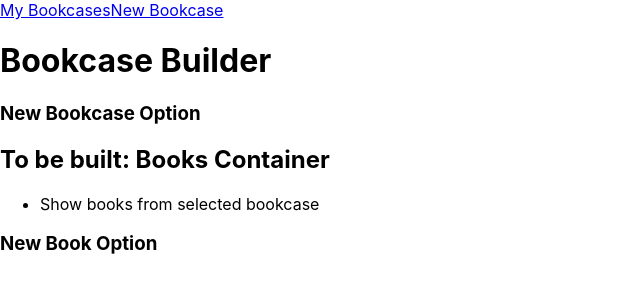
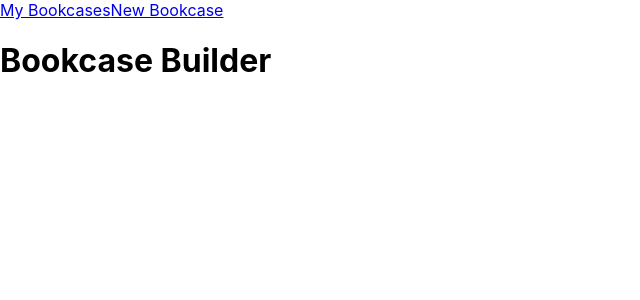
Before and after one commit to RachelWyatt/bookcase-client, a React (Create React App) app: page / in a window 1280 px wide. Shown: the top 300 px of the page, without its empty margins (0-640 px from the left). Built offline with nearby package versions, Linux system fonts and the light colour scheme; no server answers.

Commit message:
update App.js notes

```diff
--- a/src/App.js
+++ b/src/App.js
@@ -19,12 +19,6 @@ class App extends React.Component {
           <h1> Bookcase Builder </h1>
           < BookcasesContainer />
           <Route exact path= '/bookcases/new' component={ NewBookcase }/>
-            <h3> New Bookcase Option </h3>
-            <h2> To be built: Books Container </h2>
-              <ul>
-                <li>Show books from selected bookcase</li>
-              </ul>
-            <h3>New Book Option</h3>
       </div>
     </Router>
   );
```
